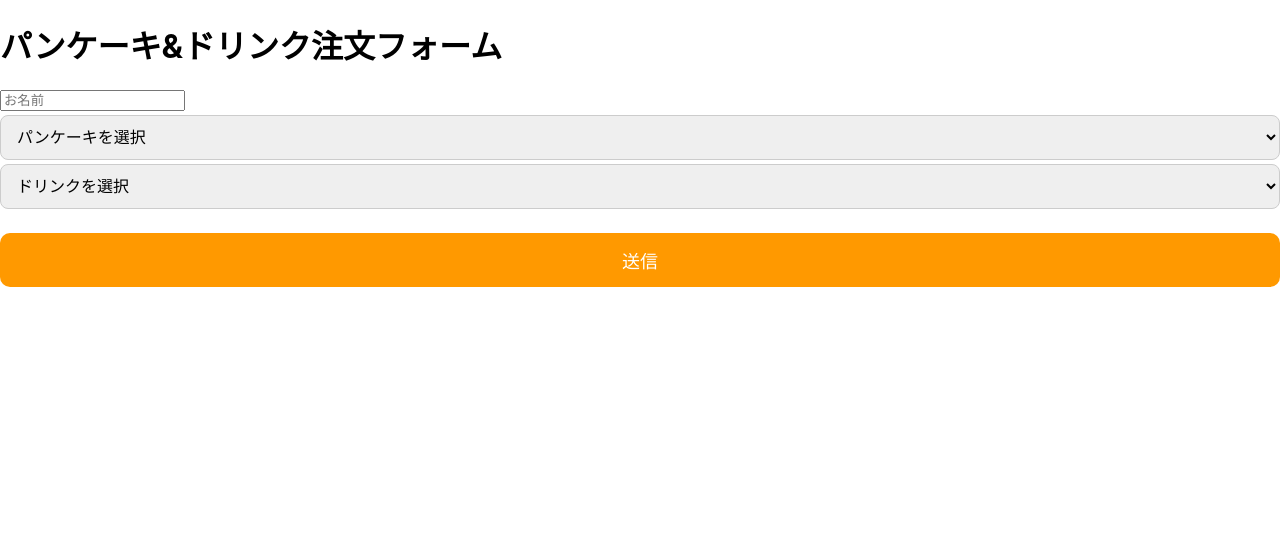
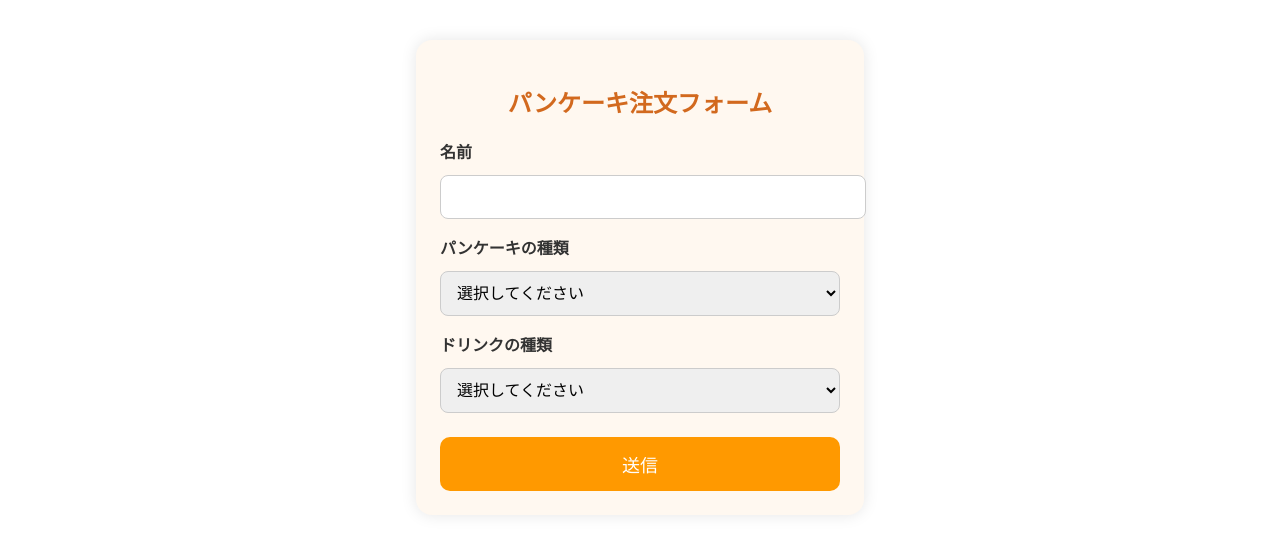
Before and after one commit to 85kk60/pancake, a React (Create React App) app: page / in a window 1280 px wide. Shown: the top 554 px of the page. Built offline with nearby package versions, Linux system fonts and the light colour scheme.

Commit message:
OrderFormコンポーネントを非同期処理に対応させ、呼び出し番号の表示機能を追加。フォームの構造を整理し、状態管理を改善。

```diff
--- a/src/components/OrderForm.js
+++ b/src/components/OrderForm.js
@@ -3,38 +3,62 @@ import './OrderForm.css';
 
 function OrderForm({ onSubmit }) {
   const [name, setName] = useState('');
-  const [pancake, setPancake] = useState('');
-  const [drink, setDrink] = useState('');
-  const [number, setNumber] = useState(null);
+  const [pancakeType, setPancakeType] = useState('');
+  const [drinkType, setDrinkType] = useState('');
+  const [callNumber, setCallNumber] = useState(null);
 
-  const handleSubmit = (e) => {
-    e.preventDefault();
-    const newOrder = { name, pancake, drink };
-    const orderNumber = onSubmit(newOrder); // App側で番号発行
-    setNumber(orderNumber);
+  const handleSubmit = async () => {
+    const payload = {
+      name,
+      pancakeType,
+      drinkType
+    };
+
+    try {
+      const response = await fetch("https://script.google.com/macros/s/AKfycbxGGrFAjZFZWtSHALawu-XG_X8raFUvLb6mV0_l8WI81gn21ZYfaA32Z79eUQ0J_E5T0A/exec", {
+        method: "POST",
+        body: JSON.stringify(payload),
+        headers: {
+          "Content-Type": "application/json"
+        }
+      });
+
+      const result = await response.json();
+      setCallNumber(result.callNumber); // 呼び出し番号を表示
+
+      if (onSubmit) {
+        onSubmit(payload); // React側のstate更新（一覧表示用）
+      }
+    } catch (error) {
+      console.error("送信エラー:", error);
+    }
   };
 
   return (
-    <div>
-      <h1>パンケーキ&ドリンク注文フォーム</h1>
-      {number ? (
-        <h2>ご注文ありがとうございます！ 呼び出し番号: {number}</h2>
-      ) : (
-        <form onSubmit={handleSubmit}>
-          <input value={name} onChange={(e) => setName(e.target.value)} placeholder="お名前" required />
-          <select value={pancake} onChange={(e) => setPancake(e.target.value)} required>
-            <option value="">パンケーキを選択</option>
+    <div className="form-container">
+      <h2>パンケーキ注文フォーム</h2>
+      <label>名前</label>
+      <input type="text" value={name} onChange={(e) => setName(e.target.value)} />
+
+      <label>パンケーキの種類</label>
+      <select value={pancakeType} onChange={(e) => setPancakeType(e.target.value)}>
+        <option value="">選択してください</option>
         <option value="プレーン">プレーン</option>
         <option value="チョコ">チョコ</option>
         <option value="はちみつ">はちみつ</option>
       </select>
-          <select value={drink} onChange={(e) => setDrink(e.target.value)} required>
-            <option value="">ドリンクを選択</option>
+
+      <label>ドリンクの種類</label>
+      <select value={drinkType} onChange={(e) => setDrinkType(e.target.value)}>
+        <option value="">選択してください</option>
         <option value="コーヒー">コーヒー</option>
         <option value="オレンジジュース">オレンジジュース</option>
       </select>
-          <button type="submit">送信</button>
-        </form>
+
+      <button onClick={handleSubmit}>送信</button>
+
+      {callNumber && (
+        <div className="call-number">呼び出し番号：{callNumber}番</div>
       )}
     </div>
   );
```
Lines whose indentation alone changed are shown as unchanged.
